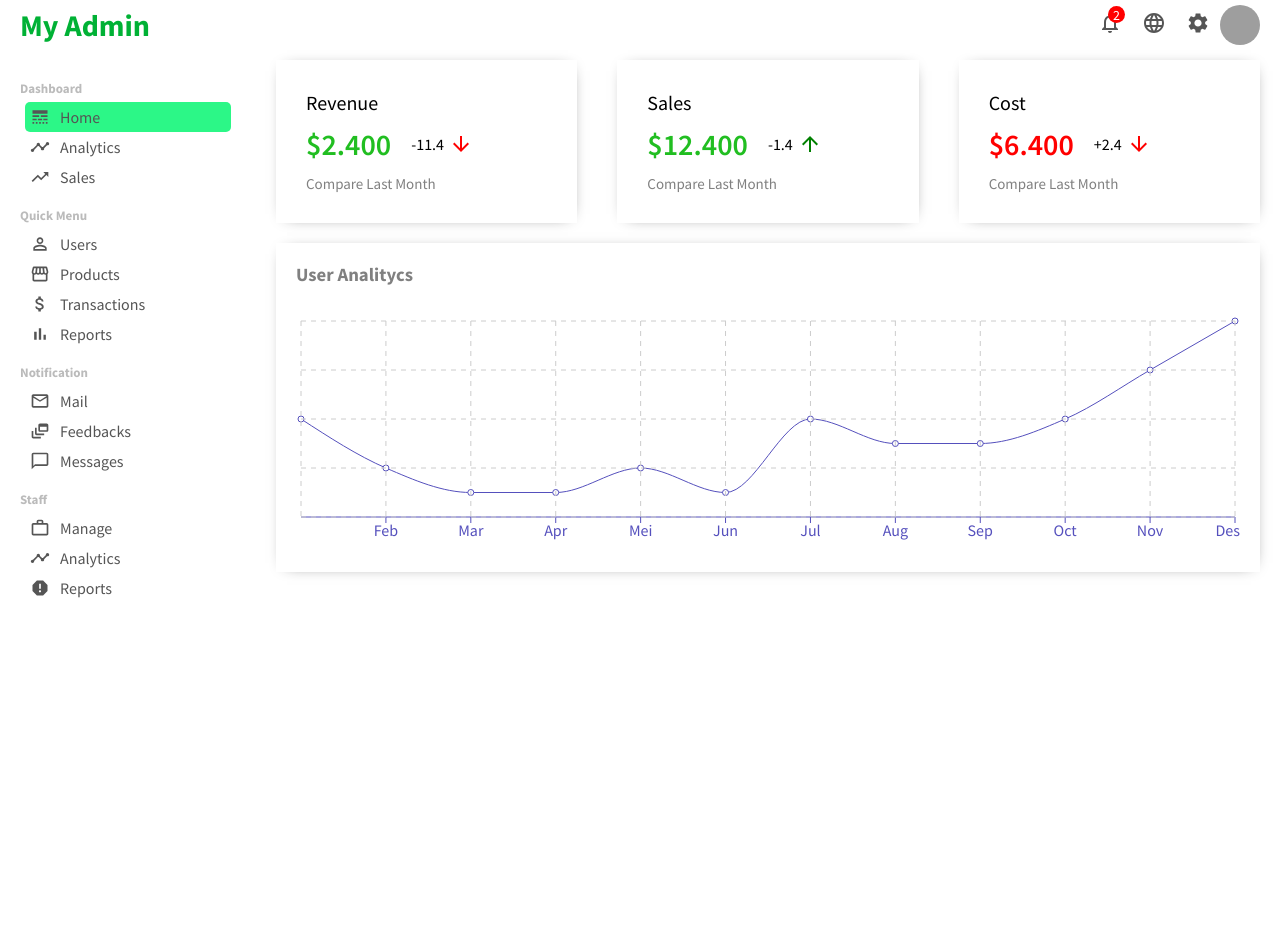
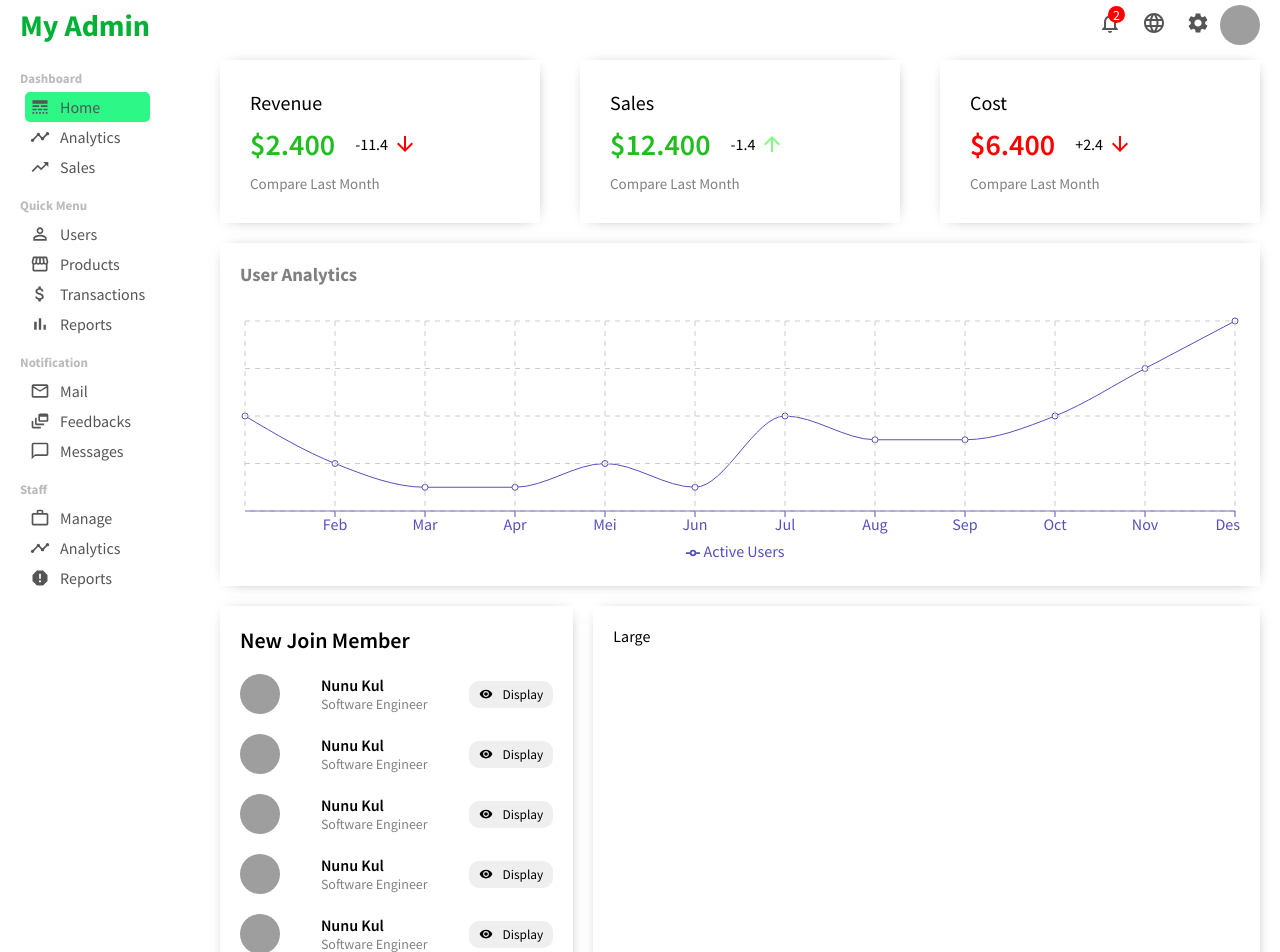
Before and after one commit to akunumanarif/react-admin-template-app, a React (Create React App) app: page /product/1 in a window 1280 px wide. Shown: the top 952 px of the page. Before the commit the page ends 810 px from the top, so only its background shows below. Built offline with nearby package versions, Linux system fonts and the light colour scheme; grey boxes are pictures that could not be loaded.

Commit message:
make widget

```diff
--- a/src/components/charts/Chart.jsx
+++ b/src/components/charts/Chart.jsx
@@ -1,66 +1,17 @@
 import './chart.css';
-import { LineChart, Line, XAxis, CartesianGrid, Tooltip, ResponsiveContainer } from 'recharts';
+import { LineChart, Line, XAxis, CartesianGrid, Tooltip, ResponsiveContainer, Legend } from 'recharts';
 
-export default function Chart() {
-	const data = [
-		{
-			name: 'Jan',
-			'Active User': 4000
-		},
-		{
-			name: 'Feb',
-			'Active User': 2000
-		},
-		{
-			name: 'Mar',
-			'Active User': 1000
-		},
-		{
-			name: 'Apr',
-			'Active User': 1000
-		},
-		{
-			name: 'Mei',
-			'Active User': 2000
-		},
-		{
-			name: 'Jun',
-			'Active User': 1000
-		},
-		{
-			name: 'Jul',
-			'Active User': 4000
-		},
-		{
-			name: 'Aug',
-			'Active User': 3000
-		},
-		{
-			name: 'Sep',
-			'Active User': 3000
-		},
-		{
-			name: 'Oct',
-			'Active User': 4000
-		},
-		{
-			name: 'Nov',
-			'Active User': 6000
-		},
-		{
-			name: 'Des',
-			'Active User': 8000
-		}
-	];
+export default function Chart({ title, data, dataKey, grid }) {
 	return (
 		<div className="chart">
-			<h3 className="chartTitle">User Analitycs</h3>
+			<h3 className="chartTitle">{title}</h3>
 			<ResponsiveContainer width="100%" aspect={4 / 1}>
 				<LineChart data={data}>
 					<XAxis dataKey="name" stroke="#5550bd" />
-					<Line type="monotone" dataKey="Active User" stroke="#5550bd" />
+					<Line type="monotone" dataKey={dataKey} stroke="#5550bd" />
 					<Tooltip />
-					<CartesianGrid sstroke="#ccccce" strokeDasharray="5 5" />
+					{grid && <CartesianGrid sstroke="#ccccce" strokeDasharray="5 5" />}
+					<Legend />
 				</LineChart>
 			</ResponsiveContainer>
 		</div>
--- a/src/components/featuredInfo/featuredInfo.css
+++ b/src/components/featuredInfo/featuredInfo.css
@@ -41,7 +41,7 @@
 	font-size: 14px;
 	font-weight: 600;
 	margin-left: 5px;
-	color: green;
+	color: rgb(129, 252, 129);
 }
 .featuredIcon.negative {
 	color: red;
--- a/src/components/sidebar/sidebar.css
+++ b/src/components/sidebar/sidebar.css
@@ -5,6 +5,11 @@
 	top: 50px;
 	border-top-right-radius: 45px;
 	/* border: 2px solid lime; */
+	position: fixed;
+	left: 30;
+	top: 15;
+	z-index: 3;
+	background-color: white;
 }
 
 .sidebarWrapper {
--- /dev/null
+++ b/src/components/widgets/widgetLarge/WidgetLarge.jsx
@@ -0,0 +1,5 @@
+import './widgetLarge.css';
+
+export default function WidgetLarge() {
+	return <div className="widgetLarge">Large</div>;
+}
--- /dev/null
+++ b/src/components/widgets/widgetLarge/widgetLarge.css
@@ -0,0 +1,6 @@
+.widgetLarge {
+	flex: 2;
+	-webkit-box-shadow: 1px 1px 15px -10px rgba(0, 0, 0, 0.863);
+	box-shadow: 1px 1px 15px -10px rgba(0, 0, 0, 0.863);
+	padding: 20px;
+}
--- /dev/null
+++ b/src/components/widgets/widgetSmall/WidgetSmall.jsx
@@ -0,0 +1,87 @@
+import { Visibility } from '@material-ui/icons';
+import './widgetSmall.css';
+
+export default function WidgetSmall() {
+	return (
+		<div className="widgetSmall">
+			<div className="widgetSmallTitle">New Join Member</div>
+			<ul className="widgetSmallList">
+				<li className="widgetSmallListItem">
+					<img
+						src="https://images.pexels.com/photos/3992656/pexels-photo-3992656.png?auto=compress&cs=tinysrgb&dpr=2&w=500"
+						alt=""
+						className="widgetSmallImg"
+					/>
+					<div className="widgetSmallUser">
+						<span className="widgetSmallUserName">Nunu Kul</span>
+						<span className="widgetSmallUserTitle">Software Engineer</span>
+					</div>
+					<button className="widgetSmallButton">
+						<Visibility className="widgetSmallButtonIcon" />
+						Display
+					</button>
+				</li>
+				<li className="widgetSmallListItem">
+					<img
+						src="https://images.pexels.com/photos/3992656/pexels-photo-3992656.png?auto=compress&cs=tinysrgb&dpr=2&w=500"
+						alt=""
+						className="widgetSmallImg"
+					/>
+					<div className="widgetSmallUser">
+						<span className="widgetSmallUserName">Nunu Kul</span>
+						<span className="widgetSmallUserTitle">Software Engineer</span>
+					</div>
+					<button className="widgetSmallButton">
+						<Visibility className="widgetSmallButtonIcon" />
+						Display
+					</button>
+				</li>
+				<li className="widgetSmallListItem">
+					<img
+						src="https://images.pexels.com/photos/3992656/pexels-photo-3992656.png?auto=compress&cs=tinysrgb&dpr=2&w=500"
+						alt=""
+						className="widgetSmallImg"
+					/>
+					<div className="widgetSmallUser">
+						<span className="widgetSmallUserName">Nunu Kul</span>
+						<span className="widgetSmallUserTitle">Software Engineer</span>
+					</div>
+					<button className="widgetSmallButton">
+						<Visibility className="widgetSmallButtonIcon" />
+						Display
+					</button>
+				</li>
+				<li className="widgetSmallListItem">
+					<img
+						src="https://images.pexels.com/photos/3992656/pexels-photo-3992656.png?auto=compress&cs=tinysrgb&dpr=2&w=500"
+						alt=""
+						className="widgetSmallImg"
+					/>
+					<div className="widgetSmallUser">
+						<span className="widgetSmallUserName">Nunu Kul</span>
+						<span className="widgetSmallUserTitle">Software Engineer</span>
+					</div>
+					<button className="widgetSmallButton">
+						<Visibility className="widgetSmallButtonIcon" />
+						Display
+					</button>
+				</li>
+				<li className="widgetSmallListItem">
+					<img
+						src="https://images.pexels.com/photos/3992656/pexels-photo-3992656.png?auto=compress&cs=tinysrgb&dpr=2&w=500"
+						alt=""
+						className="widgetSmallImg"
+					/>
+					<div className="widgetSmallUser">
+						<span className="widgetSmallUserName">Nunu Kul</span>
+						<span className="widgetSmallUserTitle">Software Engineer</span>
+					</div>
+					<button className="widgetSmallButton">
+						<Visibility className="widgetSmallButtonIcon" />
+						Display
+					</button>
+				</li>
+			</ul>
+		</div>
+	);
+}
--- /dev/null
+++ b/src/components/widgets/widgetSmall/widgetSmall.css
@@ -0,0 +1,58 @@
+.widgetSmall {
+	flex: 1;
+	-webkit-box-shadow: 1px 1px 15px -10px rgba(0, 0, 0, 0.863);
+	box-shadow: 1px 1px 15px -10px rgba(0, 0, 0, 0.863);
+	padding: 20px;
+	margin-right: 20px;
+}
+
+.widgetSmallTitle {
+	font-size: 22px;
+	font-weight: 600;
+}
+
+.widgetSmallImg {
+	width: 40px;
+	height: 40px;
+	border-radius: 50%;
+	object-fit: cover;
+}
+
+.widgetSmallList {
+	margin: 0;
+	padding: 0;
+	list-style: none;
+}
+
+.widgetSmallListItem {
+	display: flex;
+	align-items: center;
+	justify-content: space-between;
+	margin: 20px 0px;
+}
+.widgetSmallUser {
+	display: flex;
+	flex-direction: column;
+}
+
+.widgetSmallUserTitle {
+	color: gray;
+	font-size: 14px;
+}
+
+.widgetSmallUserName {
+	font-weight: 600;
+}
+
+.widgetSmallButton {
+	border: none;
+	display: flex;
+	align-items: center;
+
+	border-radius: 10px;
+	padding: 5px 10px;
+}
+.widgetSmallButtonIcon {
+	margin-right: 10px;
+	font-size: 14px !important;
+}
--- /dev/null
+++ b/src/data/dummyData.js
@@ -0,0 +1,50 @@
+export const userData = [
+	{
+		name: 'Jan',
+		'Active Users': 4000
+	},
+	{
+		name: 'Feb',
+		'Active Users': 2000
+	},
+	{
+		name: 'Mar',
+		'Active Users': 1000
+	},
+	{
+		name: 'Apr',
+		'Active Users': 1000
+	},
+	{
+		name: 'Mei',
+		'Active Users': 2000
+	},
+	{
+		name: 'Jun',
+		'Active Users': 1000
+	},
+	{
+		name: 'Jul',
+		'Active Users': 4000
+	},
+	{
+		name: 'Aug',
+		'Active Users': 3000
+	},
+	{
+		name: 'Sep',
+		'Active Users': 3000
+	},
+	{
+		name: 'Oct',
+		'Active Users': 4000
+	},
+	{
+		name: 'Nov',
+		'Active Users': 6000
+	},
+	{
+		name: 'Des',
+		'Active Users': 8000
+	}
+];
--- a/src/pages/home/Home.jsx
+++ b/src/pages/home/Home.jsx
@@ -1,12 +1,19 @@
 import Chart from '../../components/charts/Chart';
 import FeaturedInfo from '../../components/featuredInfo/FeaturedInfo';
 import './home.css';
+import { userData } from '../../data/dummyData';
+import WidgetSmall from '../../components/widgets/widgetSmall/WidgetSmall';
+import WidgetLarge from '../../components/widgets/widgetLarge/WidgetLarge';
 
 export default function Home() {
 	return (
 		<div className="home">
 			<FeaturedInfo />
-			<Chart />
+			<Chart data={userData} title="User Analytics" grid dataKey="Active Users" />
+			<div className="homeWidgets">
+				<WidgetSmall>Small</WidgetSmall>
+				<WidgetLarge>Large</WidgetLarge>
+			</div>
 		</div>
 	);
 }
--- a/src/pages/home/home.css
+++ b/src/pages/home/home.css
@@ -1,4 +1,10 @@
 .home {
 	background-color: white;
 	flex: 4;
+	padding-left: 200px;
 }
+
+.homeWidgets {
+	display: flex;
+	margin: 20px;
+}
```
